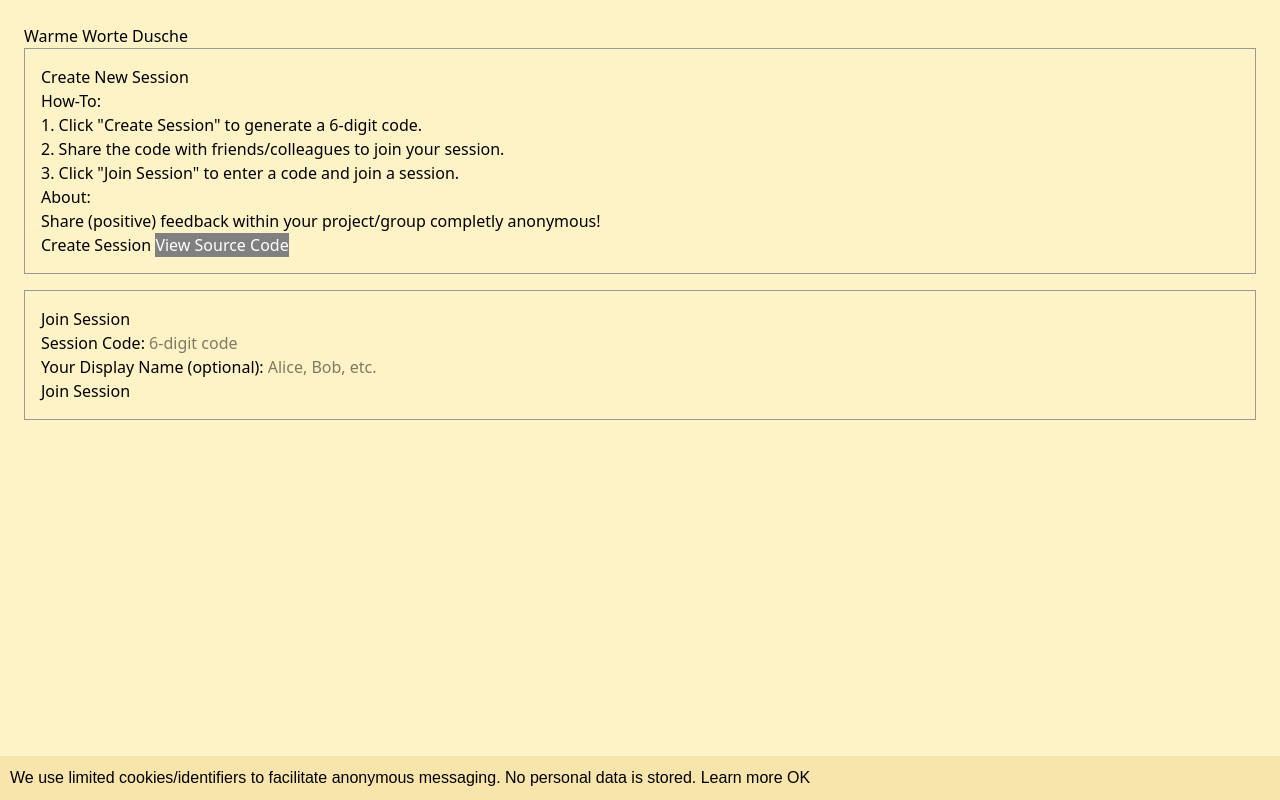
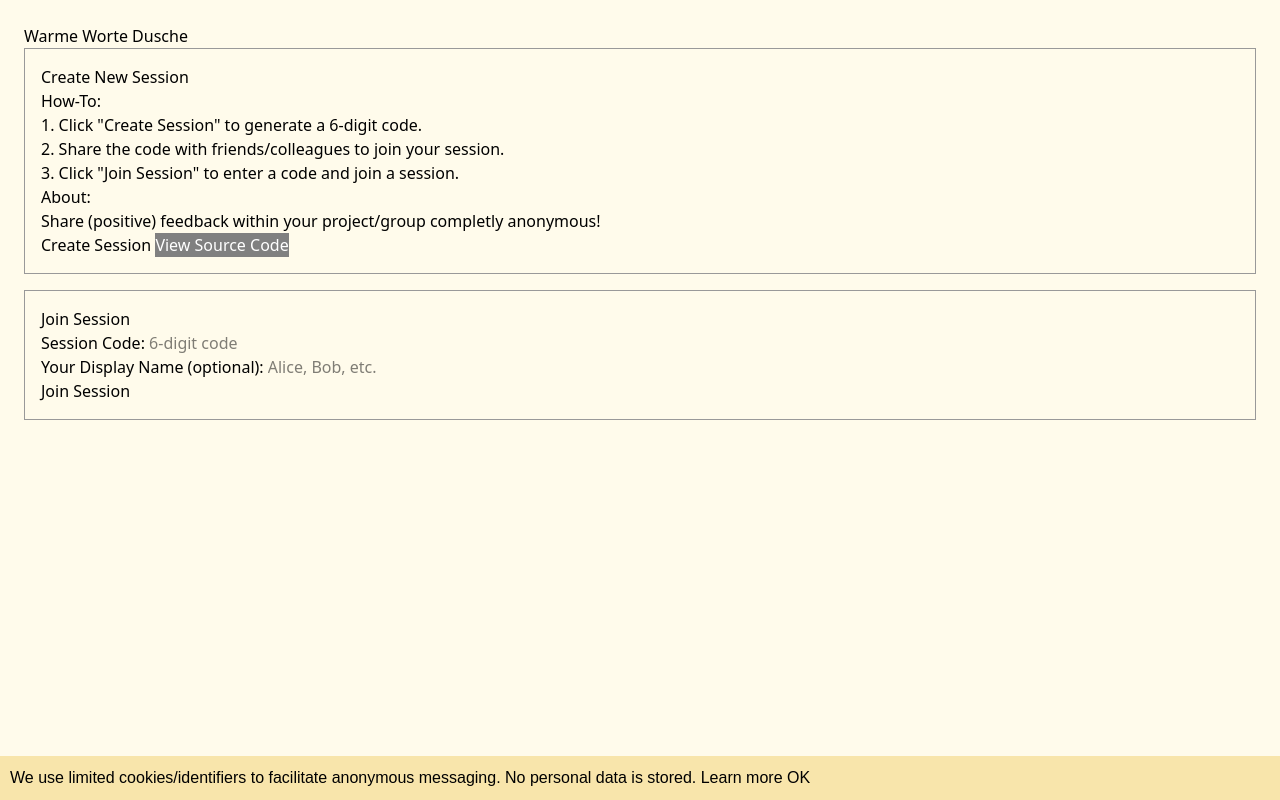
Before and after one commit to drunkdev1991/WarmShowerOnline, a website built with Vite: page frontend/index.html in a window 1280 px wide. Built offline with nearby package versions, Linux system fonts and the light colour scheme.

Commit message:
changed bg color

```diff
--- a/frontend/src/styles/global.css
+++ b/frontend/src/styles/global.css
@@ -1,5 +1,5 @@
 @import "tailwindcss";
 
 body {
-	  @apply bg-amber-100 p-6;
+	  @apply bg-amber-50 p-6;
 }
```
